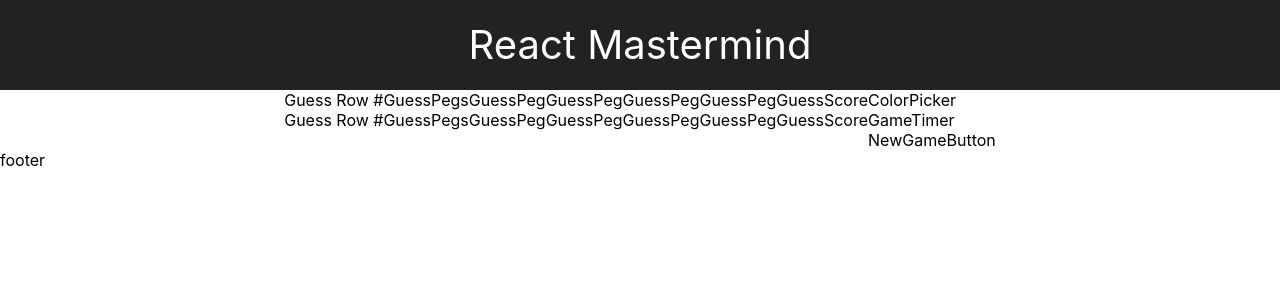
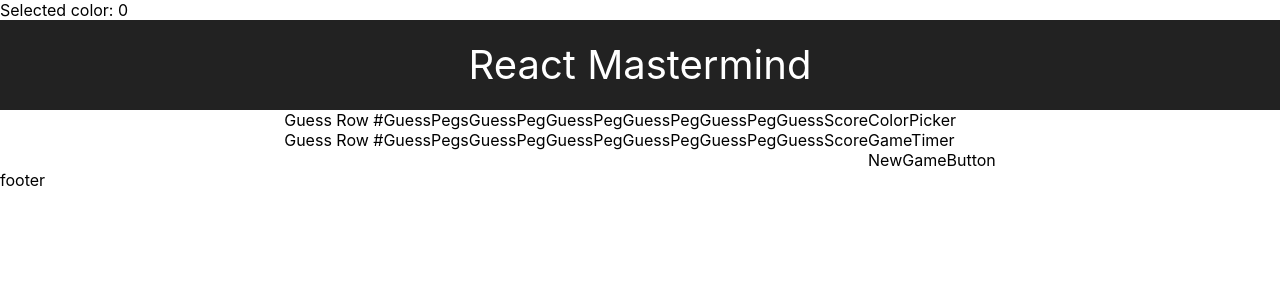
Before and after one commit to pickles135/react-mastermind-game, a React (Create React App) app: page / in a window 1280 px wide. Shown: the top 300 px of the page. Built offline with nearby package versions, Linux system fonts and the light colour scheme.

Commit message:
adds state of selected color index to the app

```diff
--- a/src/App.js
+++ b/src/App.js
@@ -7,9 +7,18 @@ import GameTimer from './components/GameTimer/GameTimer'
 import NewGameButton from './components/NewGameButton/NewGameButton';
 
 class App extends Component {
+  constructor() {
+    //super must be called before accessing 'this'
+    super();
+    //state is an object that holds information in it's properties
+    this.state = {
+      selColorIdx: 0
+    };
+  }
   render() {
     return (
       <div className="App">
+        Selected color: {this.state.selColorIdx}
           <header className="App-header">React Mastermind</header>
             <div className='flex-h'>
               <GameBoard />
```
Lines whose indentation alone changed are shown as unchanged.
